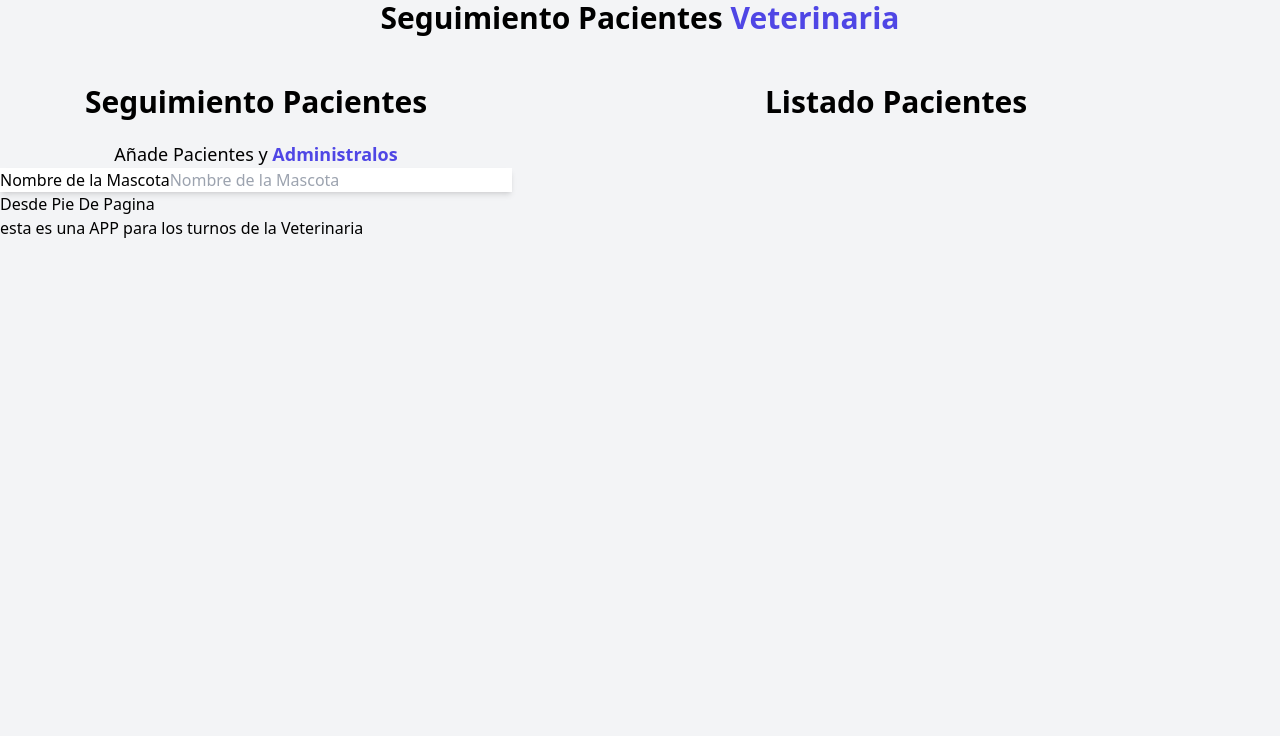
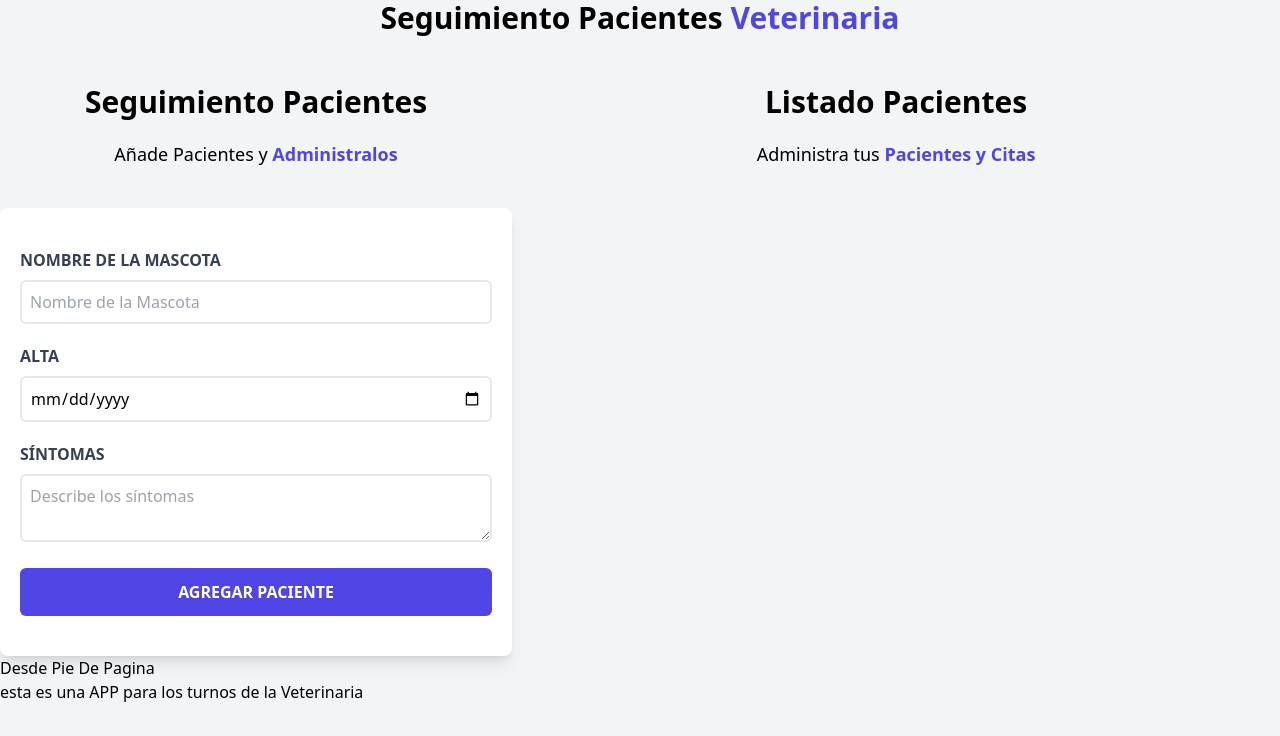
Before and after one commit to carlonchosando/turnos, a React (Vite) app: page / in a window 1280 px wide. Shown: the top 736 px of the page. Built offline with nearby package versions, Linux system fonts and the light colour scheme.

Commit message:
fin de la practica

```diff
--- a/src/component/Formulario.jsx
+++ b/src/component/Formulario.jsx
@@ -4,16 +4,55 @@
   return (
     <div className='md:w-1/2 lg:w-2/5'>
       <h2 className='font-black text-3xl text-center'>Seguimiento Pacientes</h2>
-      <p className='text-lg mt-5 text-center'>
+      <p className='text-lg mt-5 mb-10 text-center'>
         Añade Pacientes y {' '}
         <span className='text-indigo-600 font-bold'>Administralos</span>
       </p>
-      <form className='bg-white shadow-md'>
-         <div>
-             <label className='' name="nombre">Nombre de la Mascota</label>
-             <input
-             type='text' className='rounded' name='nombre' placeholder='Nombre de la Mascota'/>
-         </div>
+      <form className='bg-white shadow-lg rounded-lg py-10 px-5 mt-10'>
+        <div className='mb-5'>
+          <label
+            htmlFor='nombre'
+            className='block text-gray-700 uppercase font-bold'>
+            Nombre de la Mascota
+          </label>
+          <input
+            id='nombre'
+            type='text'
+            className='border-2 w-full p-2 mt-2 placeholder-gray-400 rounded-md'
+            placeholder='Nombre de la Mascota' />
+        </div>
+
+        <div className='mb-5'>
+          <label
+            htmlFor='alta'
+            className='block text-gray-700 uppercase font-bold'>
+            Alta
+          </label>
+          <input
+            id='alta'
+            type='date'
+            className='border-2 w-full p-2 mt-2 placeholder-gray-400 rounded-md'
+          />
+        </div>
+
+        <div className='mb-5'>
+          <label
+            htmlFor='sintomas'
+            className='block text-gray-700 uppercase font-bold'>
+            Síntomas
+          </label>
+          <textarea
+            id='sintomas'
+            className='border-2 w-full p-2 mt-2 placeholder-gray-400 rounded-md'
+            placeholder='Describe los síntomas'
+          />
+        </div>
+
+        <input
+          type='submit'
+          className='bg-indigo-600 w-full p-3 text-white uppercase font-bold rounded-md hover:bg-indigo-800 cursor-pointer transition-all'
+          value='Agregar Paciente'
+        />
       </form>
     </div>
   )
--- a/src/component/ListadoPacientes.jsx
+++ b/src/component/ListadoPacientes.jsx
@@ -4,6 +4,11 @@
   return (
     <div className='md:w-1/2 lg:w-3/5' >
       <h2 className="font-black text-3xl text-center">Listado Pacientes</h2>
+      <p className='text-lg mt-5 mb-10 text-center'>
+        Administra tus {' '}
+        <span className='text-indigo-600 font-bold'>Pacientes y Citas</span>
+
+      </p>
     </div>
   )
 }
```
